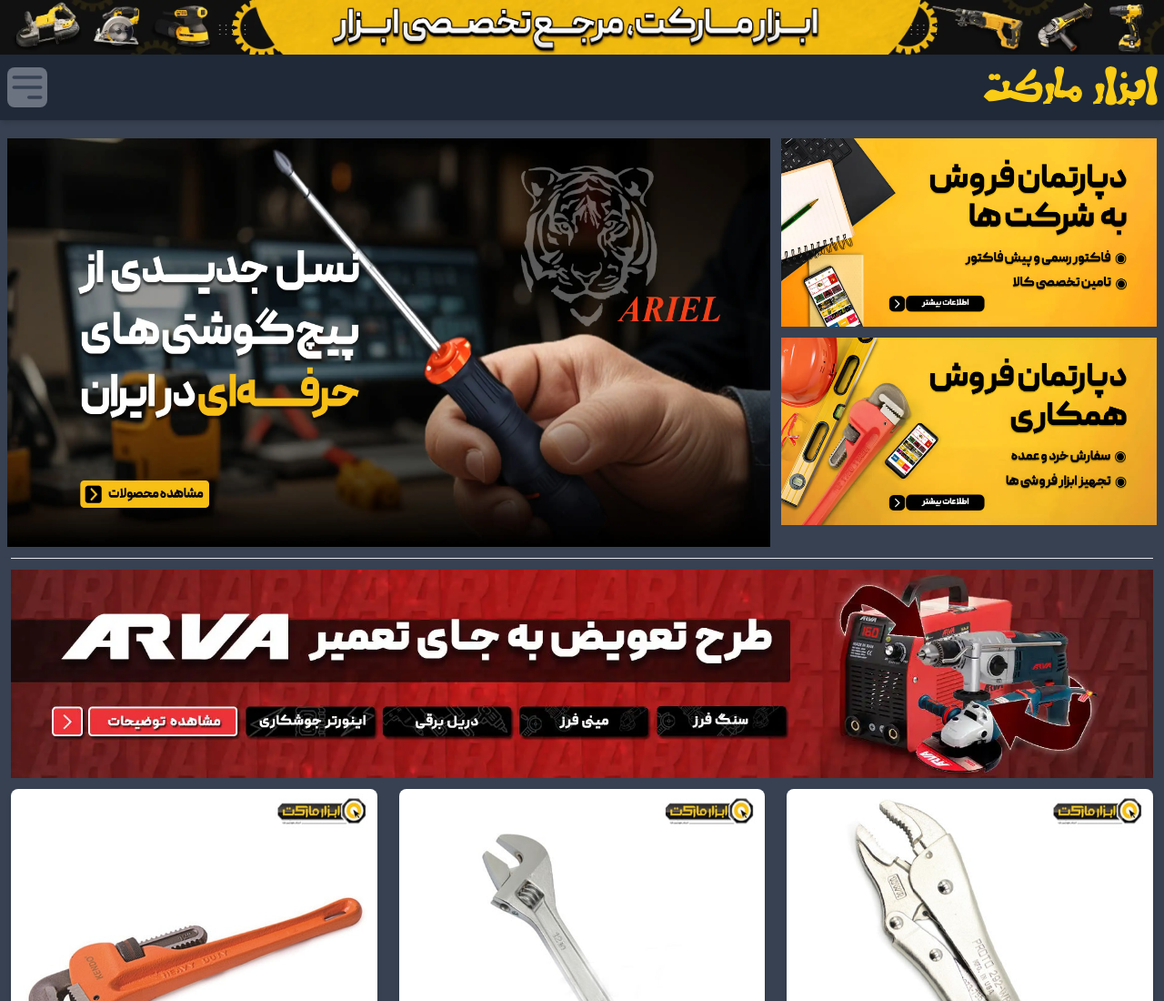
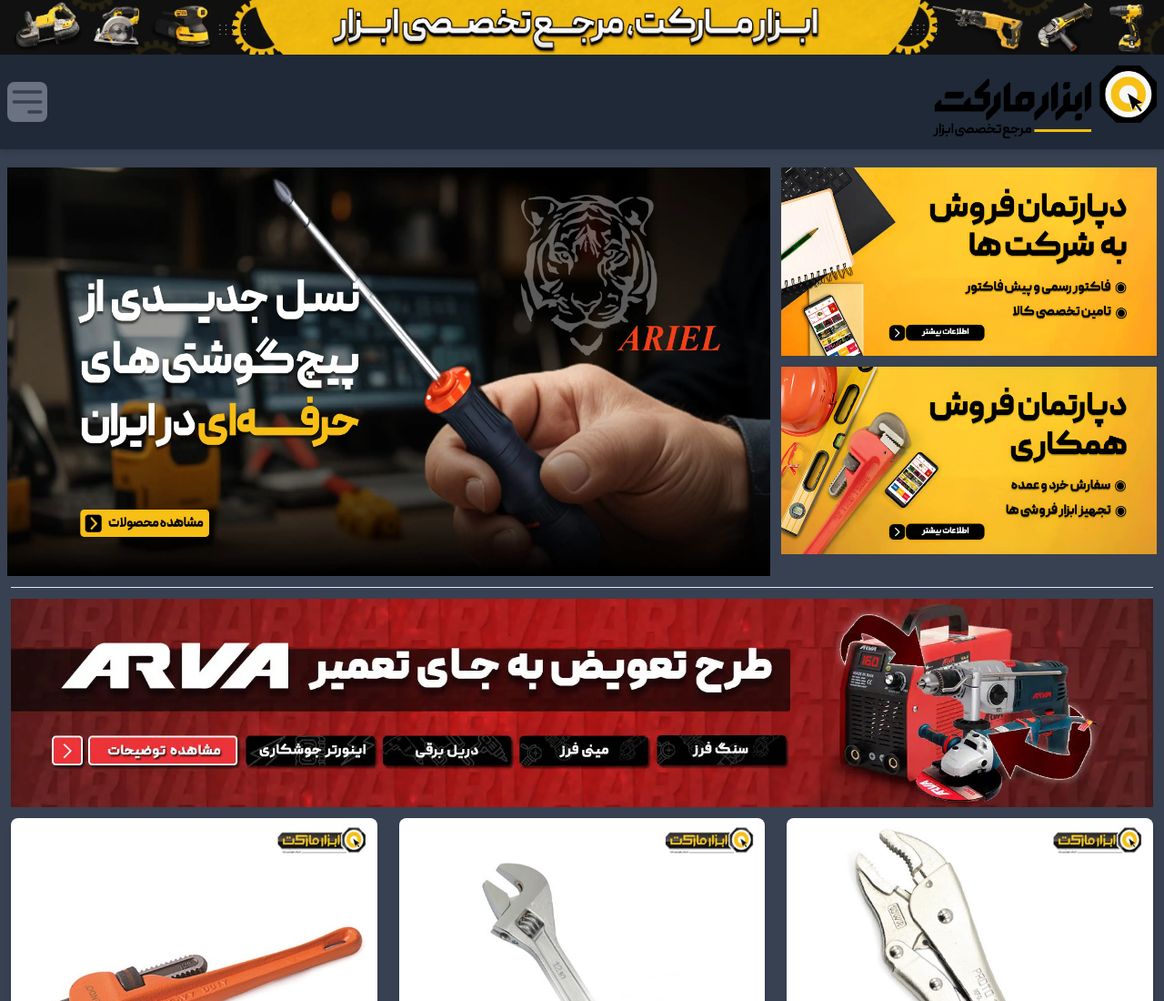
Before and after one commit to Mohamadaftabi35/Abzar-market, a website: page public/index.html in a window 1280 px wide. Shown: the top 1100 px of the page at 91% size. Drawn offline with nearby package versions, Linux system fonts and the light colour scheme.

Commit message:
Update logo navbar

```diff
--- a/public/index.html
+++ b/public/index.html
@@ -27,10 +27,9 @@
      <nav class="bg-gray-800 shadow-md">
         <div class="container mx-auto px-2 py-3">
             <div class="flex justify-between items-center">
-                <div class="flex items-center w-full font-MjSatter">
-                <h1 class="text-yellow-400 font-bold text-5xl">ابزار مارکت</h1>
-               </div>
-
+                <div class="flex h-20">
+                <img src="./image/logo.webp" alt="logo" class="h-150 w-150 object-cover">
+                </div>
                  <!-- =====Button==== -->
                 <button class="mobuile-button-menu">
                     <svg class="w-11 h-11 text-gray-700 bg-gray-500 rounded-lg" fill="none" stroke-linecap="round" stroke-linejoin="round" stroke-width="2" viewBox="0 0 24 24" stroke="currentColor">
```
Also changed, not shown: public/output.css.
